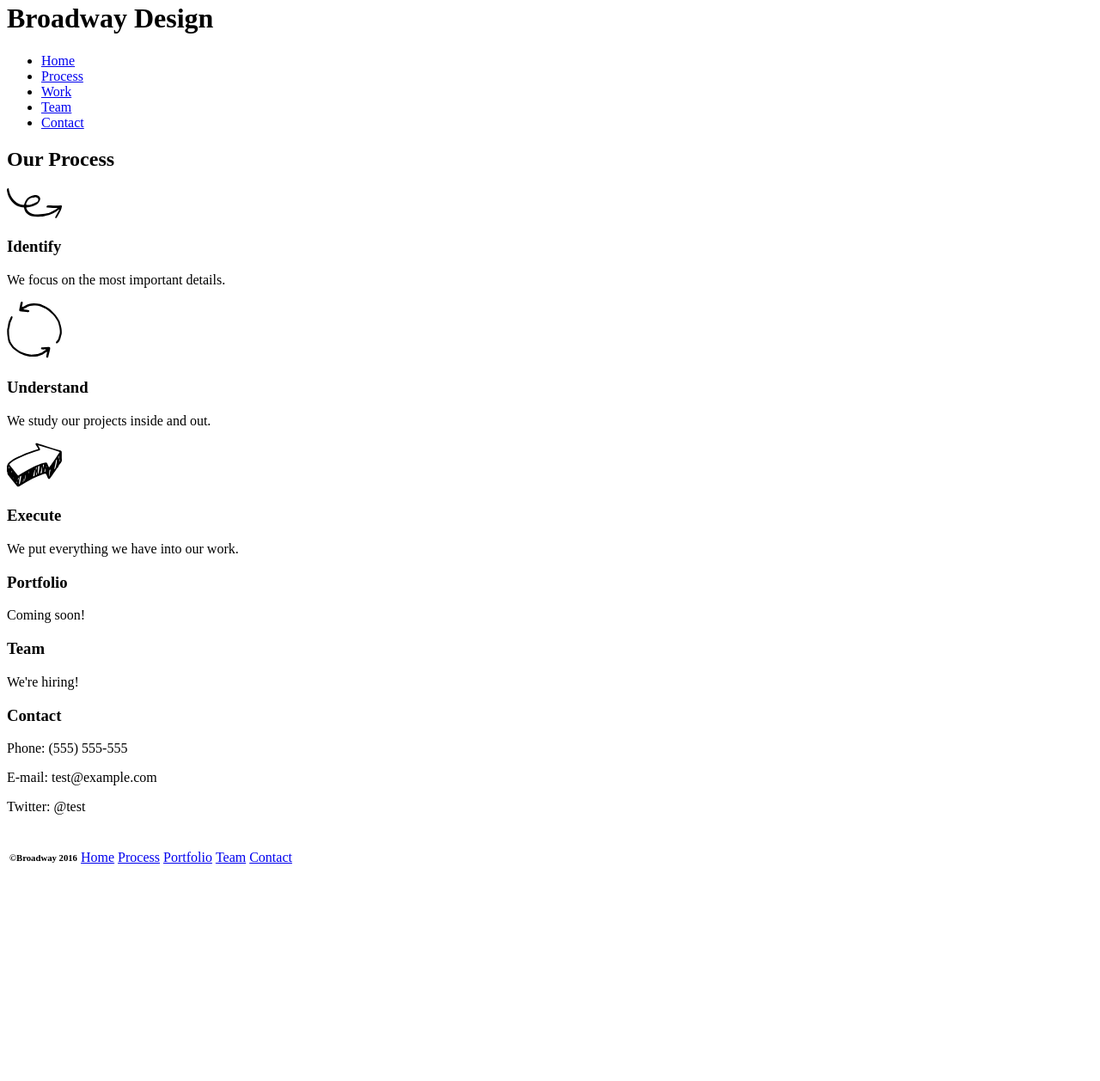
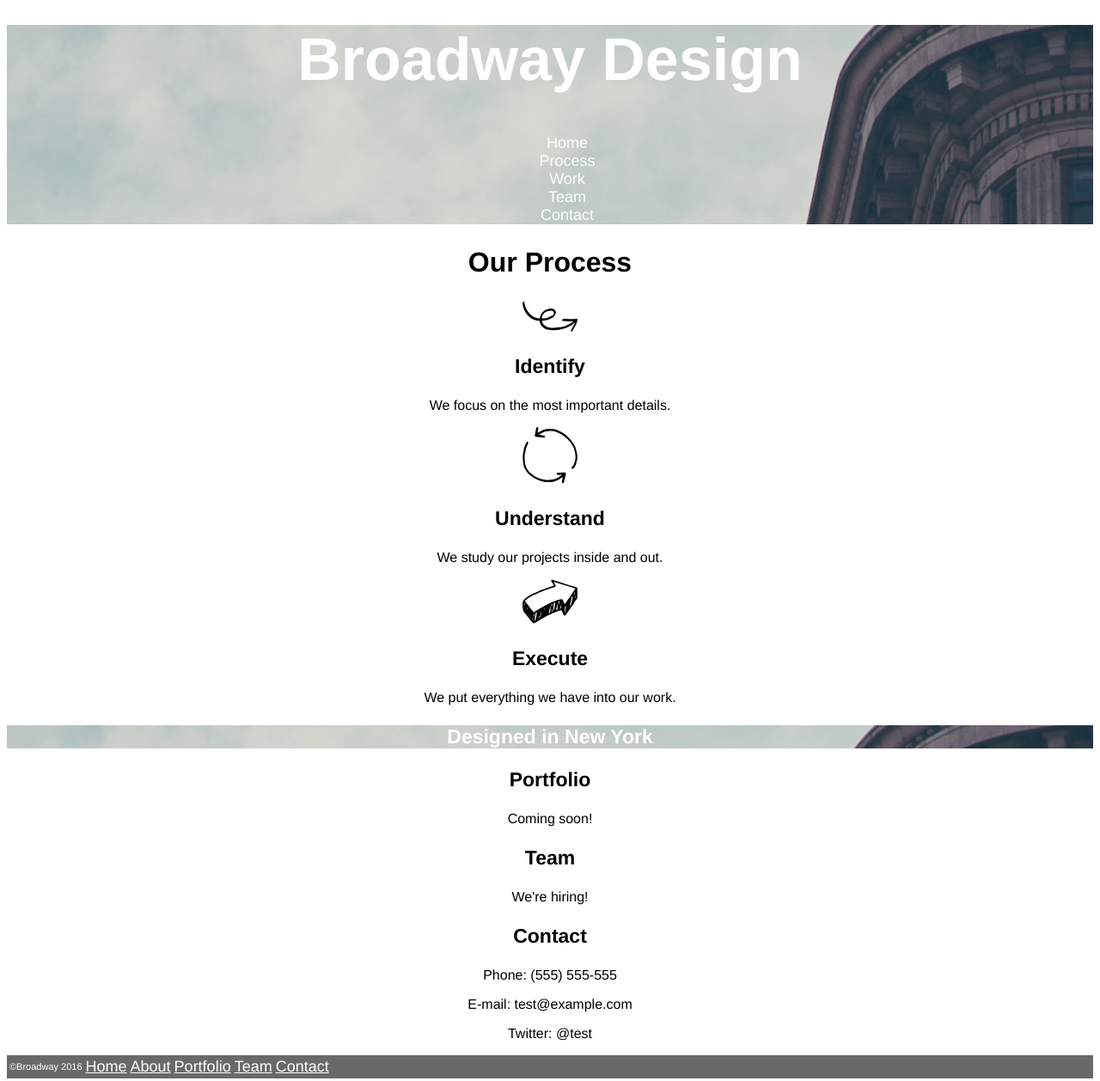
Before and after one commit to scarlet-lettered/broadway, a plain HTML site: page index.html in a window 1280 px wide. Shown: the part 18-1276 px from the top of the page at 86% size. Before the commit the page ends 1058 px from the top, so only its background shows below. Drawn offline with Linux system fonts and the light colour scheme.

Commit message:
First full draft of index and style

```diff
--- a/index.html
+++ b/index.html
@@ -3,7 +3,8 @@
 
   <head>
     <meta charset="utf-8">
-    <title>Broadway</title>
+    <link rel="stylesheet" type="text/css" href="./resources/css/style.css">
+    <title>Broadway Design</title>
   </head>
 
   <body>
@@ -33,6 +34,8 @@
       <p>We put everything we have into our work.</p>
     </div>
 
+    <h3 id="newyork">Designed in New York</h3>
+
     <div class="links">
 
       <div id="work">
@@ -57,12 +60,12 @@
     <footer>
       <table>
         <tr>
-          <td><h6>&copy;Broadway 2016 </h6></td>
-          <td><a href="#">Home</a></td>
-          <td><a href="#">Process</a></td>
-          <td><a href="#">Portfolio</a></td>
-          <td><a href="#">Team</a></td>
-          <td><a href="#">Contact</a></td>
+          <td>&copy;Broadway 2016</td>
+          <td><a href="#home">Home</a></td>
+          <td><a href="#process">About</a></td>
+          <td><a href="#portfolio">Portfolio</a></td>
+          <td><a href="#team">Team</a></td>
+          <td><a href="#contact">Contact</a></td>
         </tr>
 
       </table>
--- a/resources/css/style.css
+++ b/resources/css/style.css
@@ -0,0 +1,57 @@
+body {
+  text-align: center;
+  font-family: Helvetica;
+}
+
+li {
+  list-style-type: none;
+}
+
+
+
+#home {
+  background-image: url("../images/the-flatiron-building.png");
+  color: white;
+}
+
+#home h1 {
+  font-size: 70px;
+  font-weight: bold;
+}
+
+#home a  {
+  color: white;
+  text-decoration: none;
+  font-size: 18px;
+}
+
+#process h2 {
+  font-size: 32px;
+  font-weight: bold;
+}
+
+h3 {
+  font-size: 23px;
+  font-weight: bold;
+}
+
+#newyork  {
+background-image: url("../images/the-flatiron-building.png");
+color: white;
+
+}
+
+footer {
+  background-color: dimgray;
+}
+
+footer td {
+  color: white;
+  align-content: bottom;
+  font-size: 11px;
+  }
+
+footer a {
+  font-size: 18px;
+  color: white;
+}
```
